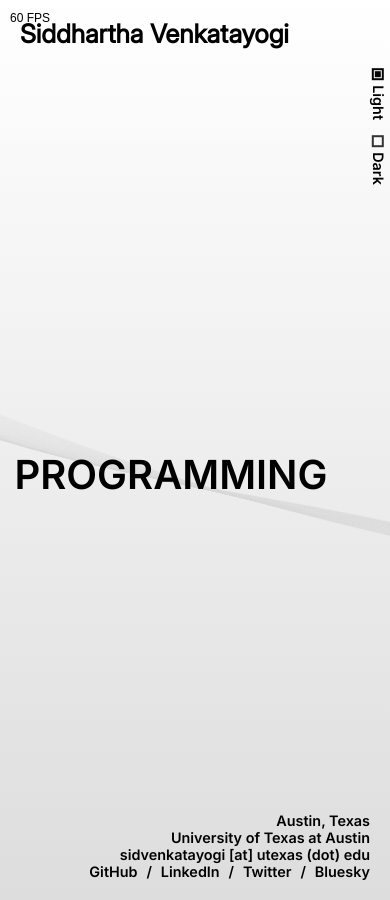
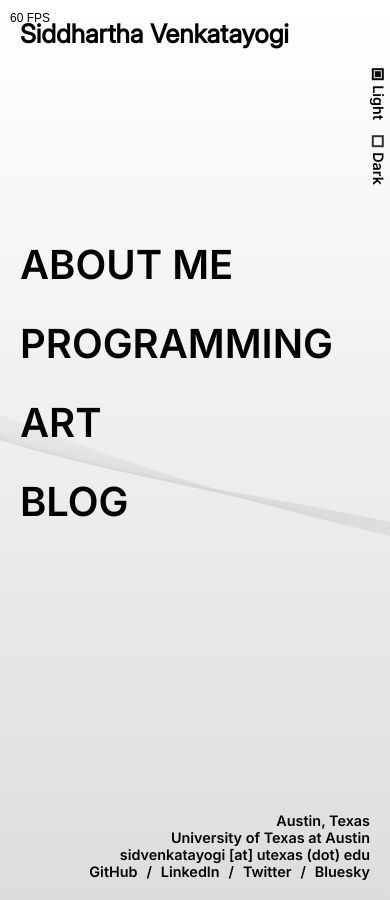
Before and after one commit to sidvenkatayogi/sidvenkatayogi.github.io, a Jekyll site: the page built from index.html, in a window 390 px wide. Built offline with Jekyll 4.4.1, drawn with Linux system fonts in a browser that asks for light colours.

Commit message:
mobile fix

```diff
--- a/assets/css/main.scss
+++ b/assets/css/main.scss
@@ -523,6 +523,24 @@
 }
 
 @media screen and (max-width: 768px) {
+    .home-page .header nav {
+        position: static;
+        transform: none;
+        width: auto;
+        text-align: left;
+        padding-top: 150px;
+    }
+
+    .home-page .header nav ul {
+        display: flex;
+        flex-direction: column;
+        align-items: flex-start;
+    }
+
+    .home-page .header nav ul li {
+        margin: 15px 0;
+    }
+
     .header h1 a {
         font-size: 0.8em; /* Increase font size for the main title */
         position: relative;
@@ -533,7 +551,7 @@
         font-size: 2.0em; /* Adjust H1 font size for mobile */
     }
 
-    .header nav ul {
+    body:not(.home-page) .header nav ul {
         display: grid;
         grid-template-columns: 1fr 1fr;
         grid-template-rows: auto auto;
@@ -544,23 +562,23 @@
         right: 60px;
     }
 
-    .header nav ul li:nth-child(1) {
+    body:not(.home-page) .header nav ul li:nth-child(1) {
         grid-column: 1;
         grid-row: 1;
     }
 
-    .header nav ul li:nth-child(2) {
+    body:not(.home-page) .header nav ul li:nth-child(2) {
         grid-column: 1;
         grid-row: 2;
     }
 
-    .header nav ul li:nth-child(3) {
+    body:not(.home-page) .header nav ul li:nth-child(3) {
         grid-column: 2;
         grid-row: 1;
         text-align: right;
     }
 
-    .header nav ul li:nth-child(4) {
+    body:not(.home-page) .header nav ul li:nth-child(4) {
         grid-column: 2;
         grid-row: 2;
         text-align: right;
```
Also changed, not shown: 3 other files.
